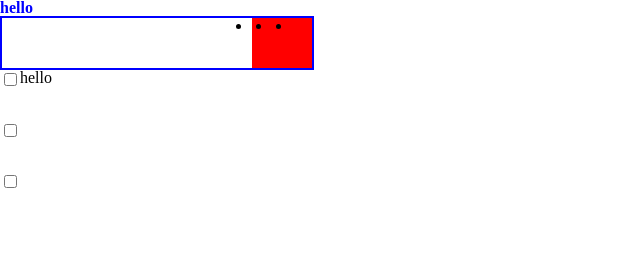
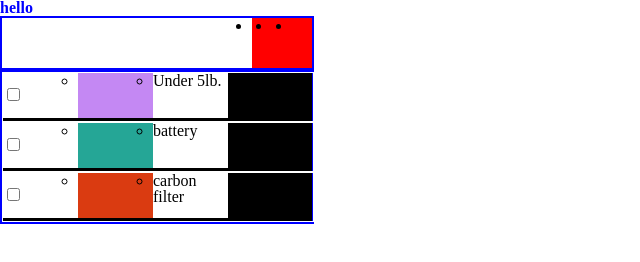
Before and after one commit to jbmilgrom/Sku, a plain HTML site: page index.html in a window 1280 px wide. Both pictures are taken after a click on the element 157 px from the left and 43 px from the top of the page. Shown: the whole page, without its empty margins (0-640 px from the left). Drawn offline with Linux system fonts and the light colour scheme.

Commit message:
add dynamic data pull

```diff
--- a/index.html
+++ b/index.html
@@ -32,19 +32,19 @@
       </ul>
       <ul id="dropdown" style="display:none;">
         <ul class="quality">
-          <li><input type="checkbox" name="" value="">hello</li>
-          <li></li>
-          <li></li>
+          <li><input type="checkbox" name="" value=""></li>
+          <li class="color"></li>
+          <li class="name"></li>
         </ul>
         <ul class="quality">
           <li><input type="checkbox" name="" value=""></li>
-          <li></li>
-          <li></li>
+          <li class="color"></li>
+          <li class="name"></li>
         </ul>
         <ul class="quality">
           <li><input type="checkbox" name="" value=""></li>
-          <li></li>
-          <li></li>
+          <li class="color"></li>
+          <li class="name"></li>
         </ul>
       </ul>
 
--- a/javascripts/myjavascripts.js
+++ b/javascripts/myjavascripts.js
@@ -12,11 +12,21 @@ $(function(){
          {"id" : "3", "hexColor" : "#da3b11", "name" : "carbon filter"}
     ]
 
+
     var $dropDown = $('#dropdown');
     var $inputWrapper = $("#inputWrapper");
 
+    $dropDown.children().each(function(index){
+    	changeAttribute($(this).find(".color"), "background-color", data[index]["hexColor"]);
+		$(this).find(".name").text(data[index].name);
+    })
+
+	$dropDown.find("input").on("click", function(e){
+
+	})
+
     $inputWrapper.on("click", function(e){
-    	changeAttribute($dropDown, "display", "block")
+    	changeAttribute($dropDown, "display", "block");
     })
 
 })
--- a/mystyles/mystyles.css
+++ b/mystyles/mystyles.css
@@ -82,3 +82,20 @@ ul#inputWrapper {
     width: 20px;
     height: 50px;
     background-color: red; }
+
+ul#dropdown {
+  width: 310px;
+  background-color: black;
+  height: 150px;
+  border: 2px solid blue; }
+  ul#dropdown ul.quality {
+    width: 310px;
+    height: 48px;
+    border: 1px solid white; }
+  ul#dropdown li {
+    float: left;
+    width: 75px;
+    height: 45px;
+    background-color: white; }
+  ul#dropdown li input {
+    margin-top: 15px; }
--- a/mystyles/mystyles.css.scss
+++ b/mystyles/mystyles.css.scss
@@ -33,5 +33,26 @@ ul#inputWrapper {
 }
 
 ul#dropdown {
+	width: 310px;
+	background-color: black;
+	height: 150px;
+	border: 2px solid blue;
+
+	ul.quality {
+		width: 310px;
+		height: 48px;
+		border: 1px solid white;
+	}
+
+	li {
+		float: left;
+		width: 75px;
+		height: 45px;
+		background-color: white;
+	}
+
+	li input {
+		margin-top: 15px;
+	}
 
 }
```
